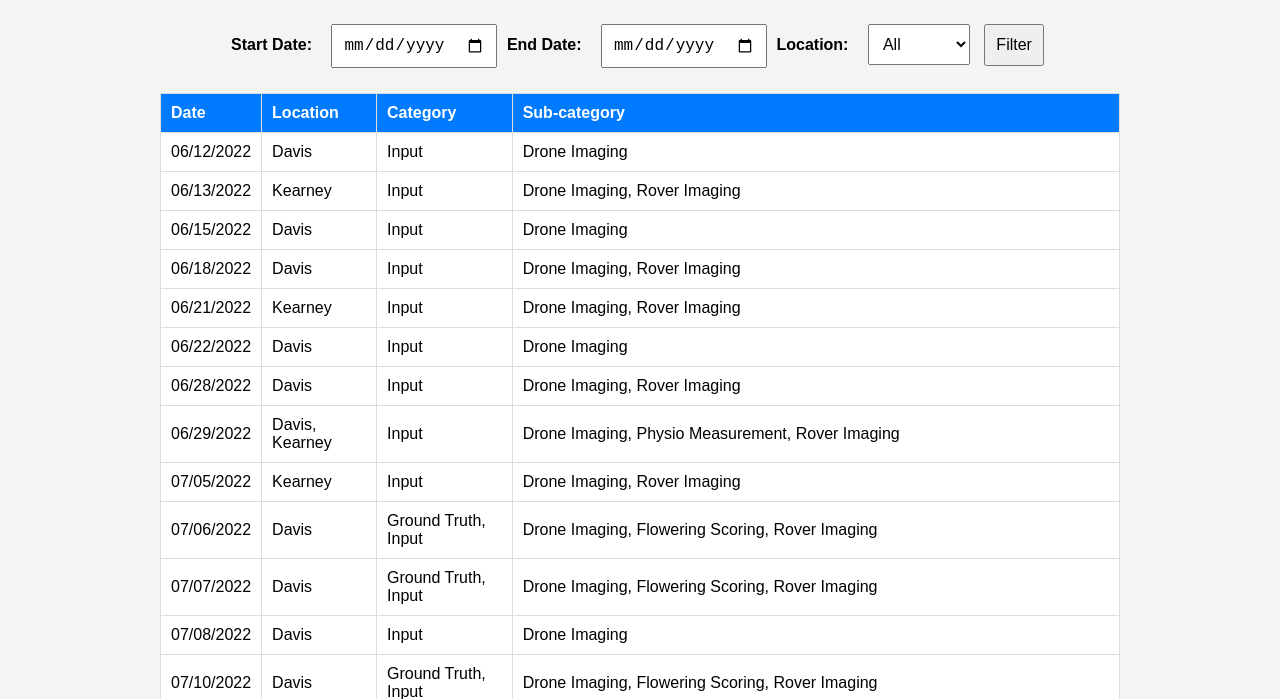
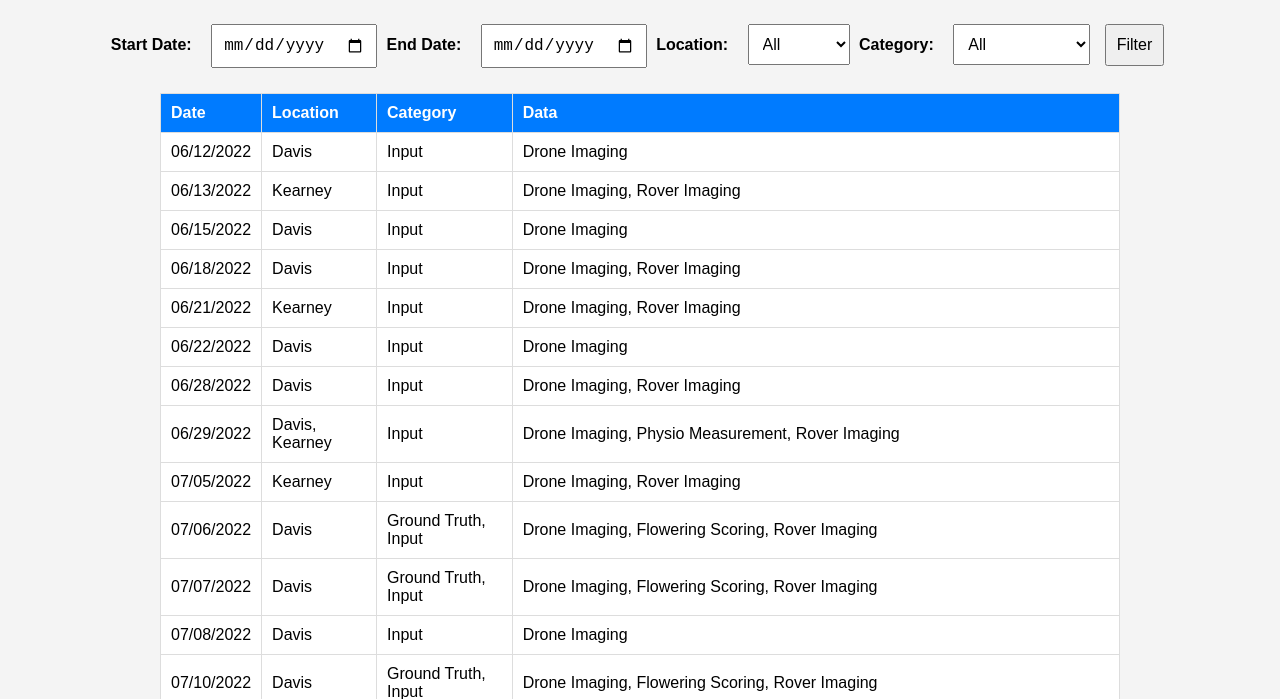
Before and after one commit to hkaman7/GEMINI-Dataset-Visualization, a plain HTML site: page index.html in a window 1280 px wide. Shown: the part 101-800 px from the top of the page. Drawn offline with nearby package versions, Linux system fonts and the light colour scheme.

Commit message:
update index file by adding category container

```diff
--- a/index.html
+++ b/index.html
@@ -23,6 +23,13 @@
             <option value="Kearney">Kearney</option>
         </select>
 
+        <label for="category">Category:</label>
+        <select id="category">
+            <option value="all">All</option>
+            <option value="Input">Input</option>
+            <option value="Ground Truth">Ground Truth</option>
+        </select>
+
         <button onclick="filterData()">Filter</button>
     </div>
 
@@ -32,7 +39,7 @@
                 <th>Date</th>
                 <th>Location</th>
                 <th>Category</th>
-                <th>Sub-category</th>
+                <th>Data</th>
             </tr>
         </thead>
         <tbody id="data-table"></tbody>
```
